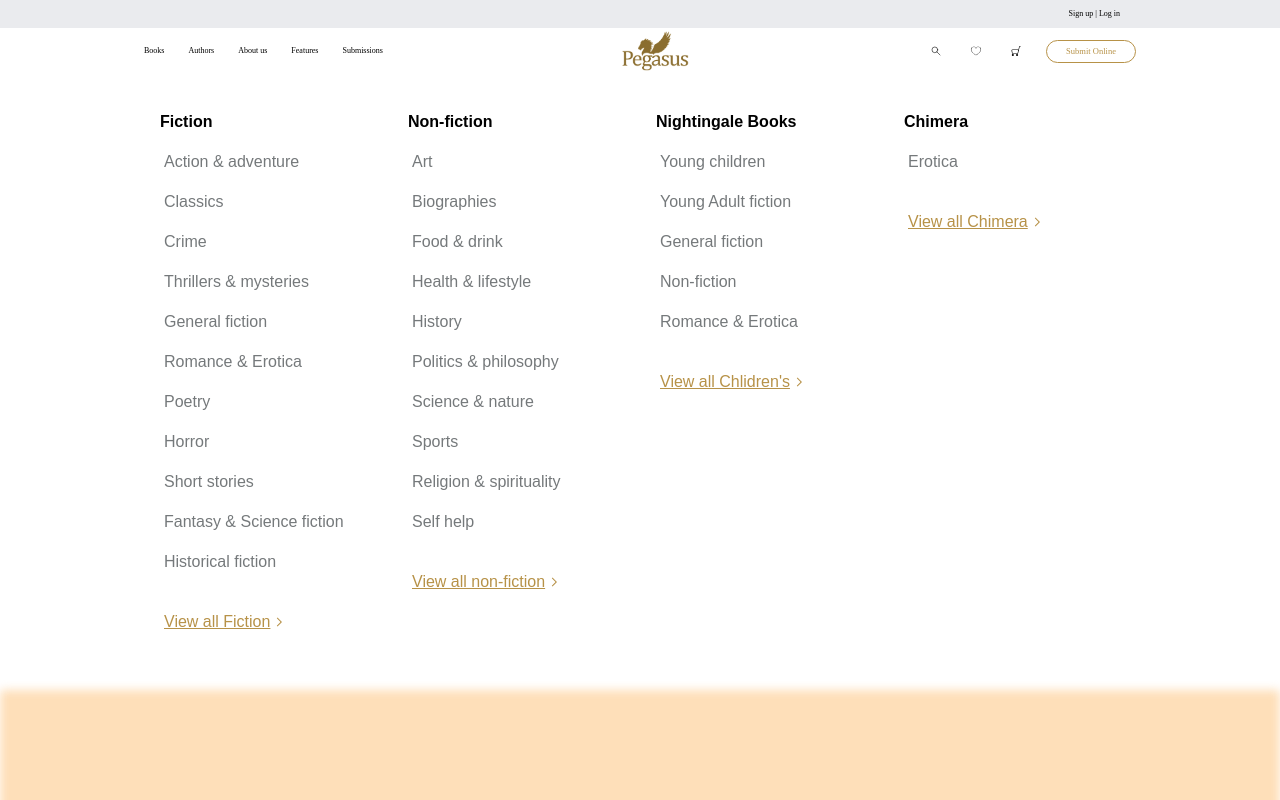
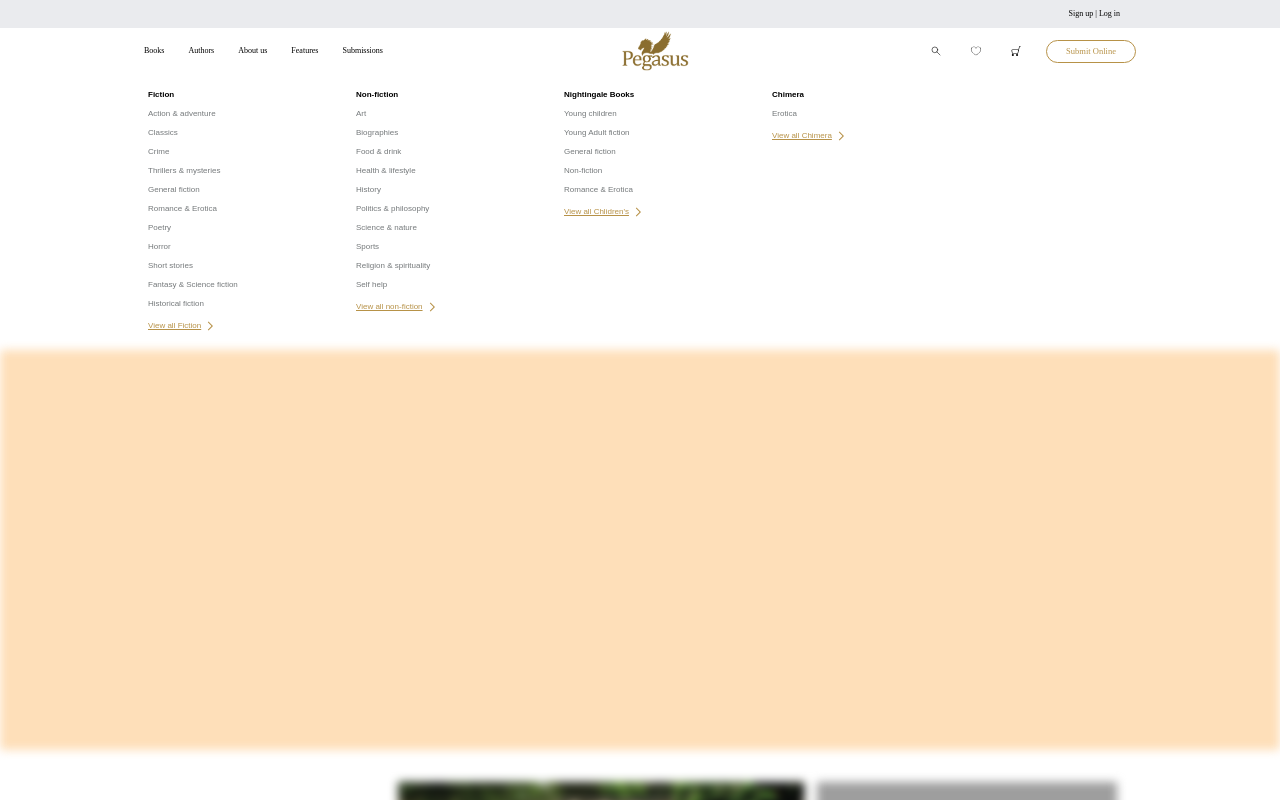
Before and after one commit to Hadees621/pegasus, a React (Create React App) app: page / in a window 1280 px wide. Both pictures are taken after a click on the link "Books". Shown: the top 800 px of the page. Built offline with nearby package versions, Linux system fonts and the light colour scheme; grey boxes are pictures that could not be loaded.

Commit message:
mega menu done

```diff
--- a/src/components/Utils.js
+++ b/src/components/Utils.js
@@ -33,14 +33,14 @@ export const FoooterSocialMediaLinks = [
         icon: "discord",
         path: "M20 1.892a8.178 8.178 0 0 1-2.355.635 4.074 4.074 0 0 0 1.8-2.235 8.344 8.344 0 0 1-2.605.98A4.13 4.13 0 0 0 13.85 0a4.068 4.068 0 0 0-4.1 4.038 4 4 0 0 0 .105.919A11.705 11.705 0 0 1 1.4.734a4.006 4.006 0 0 0 1.268 5.392 4.165 4.165 0 0 1-1.859-.5v.05A4.057 4.057 0 0 0 4.1 9.635a4.19 4.19 0 0 1-1.856.07 4.108 4.108 0 0 0 3.831 2.807A8.36 8.36 0 0 1 0 14.184 11.732 11.732 0 0 0 6.291 16 11.502 11.502 0 0 0 17.964 4.5c0-.177 0-.35-.012-.523A8.143 8.143 0 0 0 20 1.892Z",
         href: "#",
-        class: "pt-2 1024:pt-1 border   "
+        class: "pt-2 1024:pt-1"
 
     },
     {
         icon: "github",
         path: "M8.34 1C5.46 1 2.62 2.92 2.62 6.02c0 1.97 1.11 3.1 1.78 3.1c.28 0 .44-.77.44-.99c0-.26-.66-.82-.66-1.9c0-2.26 1.72-3.85 3.94-3.85c1.91 0 3.32 1.09 3.32 3.08c0 1.49-.6 4.28-2.53 4.28c-.7 0-1.3-.5-1.3-1.23c0-1.06.74-2.09.74-3.18c0-1.86-2.63-1.52-2.63.72c0 .47.06.99.27 1.42c-.39 1.67-1.18 4.15-1.18 5.87c0 .53.08 1.05.13 1.58c.1.11.05.1.19.04c1.41-1.94 1.36-2.31 2-4.85c.35.66 1.24 1.01 1.94 1.01c2.98 0 4.32-2.9 4.32-5.52c0-2.79-2.41-4.6-5.05-4.6",
         href: "#",
-        class: "pt-2 pl-2 border 1024:pt-1 1024:pl-1"
+        class: "pt-2 pl-2 1024:pt-1 1024:pl-1"
 
     },
     {
--- a/src/components/comp/header-components/LastLi.js
+++ b/src/components/comp/header-components/LastLi.js
@@ -5,7 +5,7 @@ const LastLi = ({ text }) => {
         <li className="flex items-center">
             <a
                 href="#"
-                className="hover:underline text-[#B79248] text-base font-roboto font-normal underline m-5 mr-1"
+                className="hover:underline text-[#B79248] text-base font-roboto font-normal underline m-5 mr-1 1024:text-[8px] 1024:m-1"
             >
                 {text}
             </a>
--- a/src/components/comp/header-components/MegaMenuBooks.js
+++ b/src/components/comp/header-components/MegaMenuBooks.js
@@ -30,10 +30,10 @@ const MegaMenuBooks = ({ isMegaMenuOpen }) => {
     return (
 
         <>
-            <div id="mega-menu-full-image-dropdown" className={`py-4 ${isMegaMenuOpen ? 'block' : 'hidden'}`}>
-                <div className="grid px-5 md:px-10 xl:px-36 2xl:pr-[650px] 2xl:pl-[365px] py-5 text-sm text-black 768:grid-cols-2 lg:grid-cols-4">
+            <div id="mega-menu-full-image-dropdown" className={`py-4 1024:py-2 ${isMegaMenuOpen ? 'block' : 'hidden'}`}>
+                <div className="grid px-5 1024:px-40 1024:mr-40 md:px-10 xl:px-36 2xl:pr-[650px] 2xl:pl-[365px] py-5 1024:py-0 text-sm text-black 768:grid-cols-2 lg:grid-cols-4">
                     {categories.map((category, index) => (
-                        <ul key={index} className="mb-4 space-y-4 md:mb-0">
+                        <ul key={index} className="mb-4 space-y-4 md:mb-0 1024:-space-y-1.5 1024:gap-0">
                             <TitleLi text={category.title} />
                             {category.items.map((item, itemIndex) => (
                                 <SimpleLi key={itemIndex} text={item} />
--- a/src/components/comp/header-components/SimpleLi.js
+++ b/src/components/comp/header-components/SimpleLi.js
@@ -3,7 +3,7 @@ import React from 'react';
 const SimpleLi = ({ text }) => {
     return (
         <li>
-            <a href="#" className="hover:underline text-[#75797B] text-base font-roboto font-medium m-5">
+            <a href="#" className="hover:underline text-[#75797B] text-base font-roboto font-medium m-5 1024:text-[8px] 1024:m-1">
                 {text}
             </a>
         </li>
--- a/src/components/comp/header-components/TitleLi.js
+++ b/src/components/comp/header-components/TitleLi.js
@@ -3,7 +3,7 @@ import React from 'react';
 const TitleLi = ({ text }) => {
     return (
         <li>
-            <a href="#" className="hover:underline text-black text-base font-roboto font-bold m-4">
+            <a href="#" className="hover:underline text-black text-base font-roboto font-bold m-4 1024:text-[8px] 1024:m-1">
                 {text}
             </a>
         </li>
```
